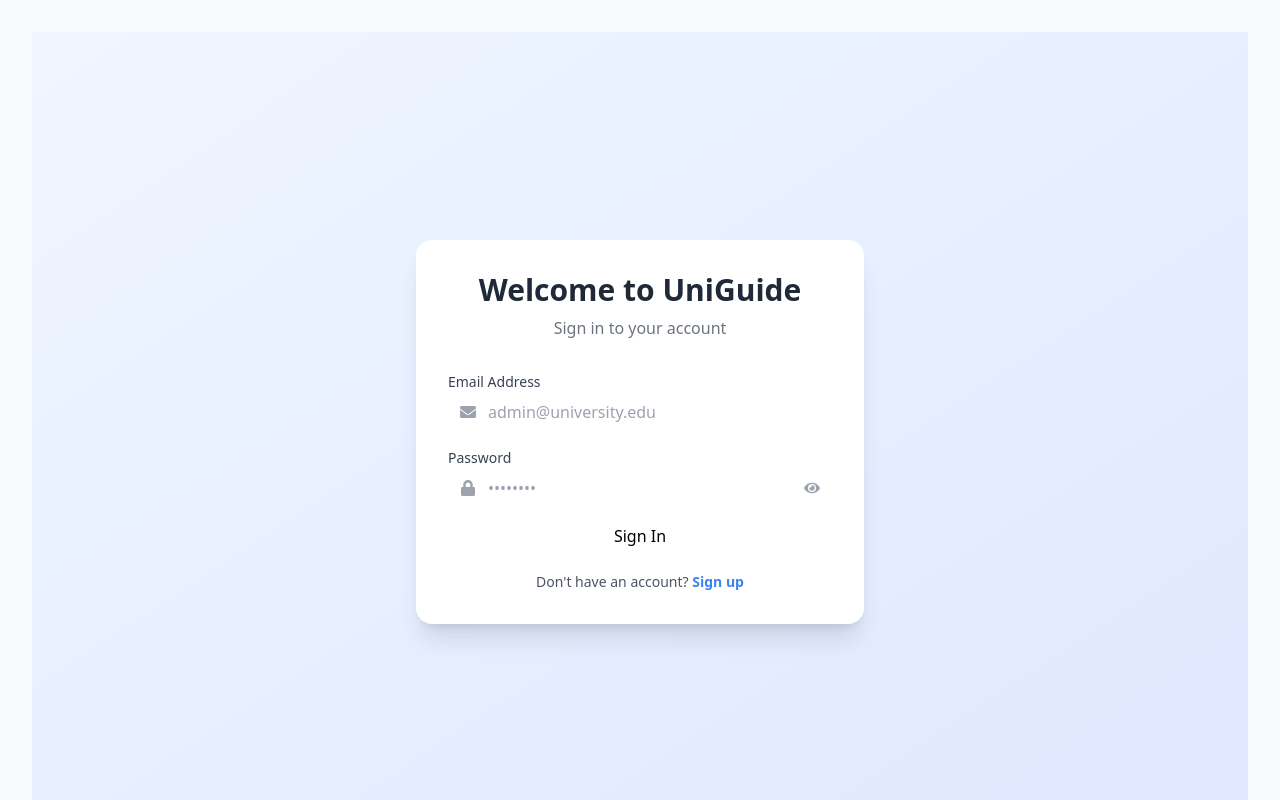
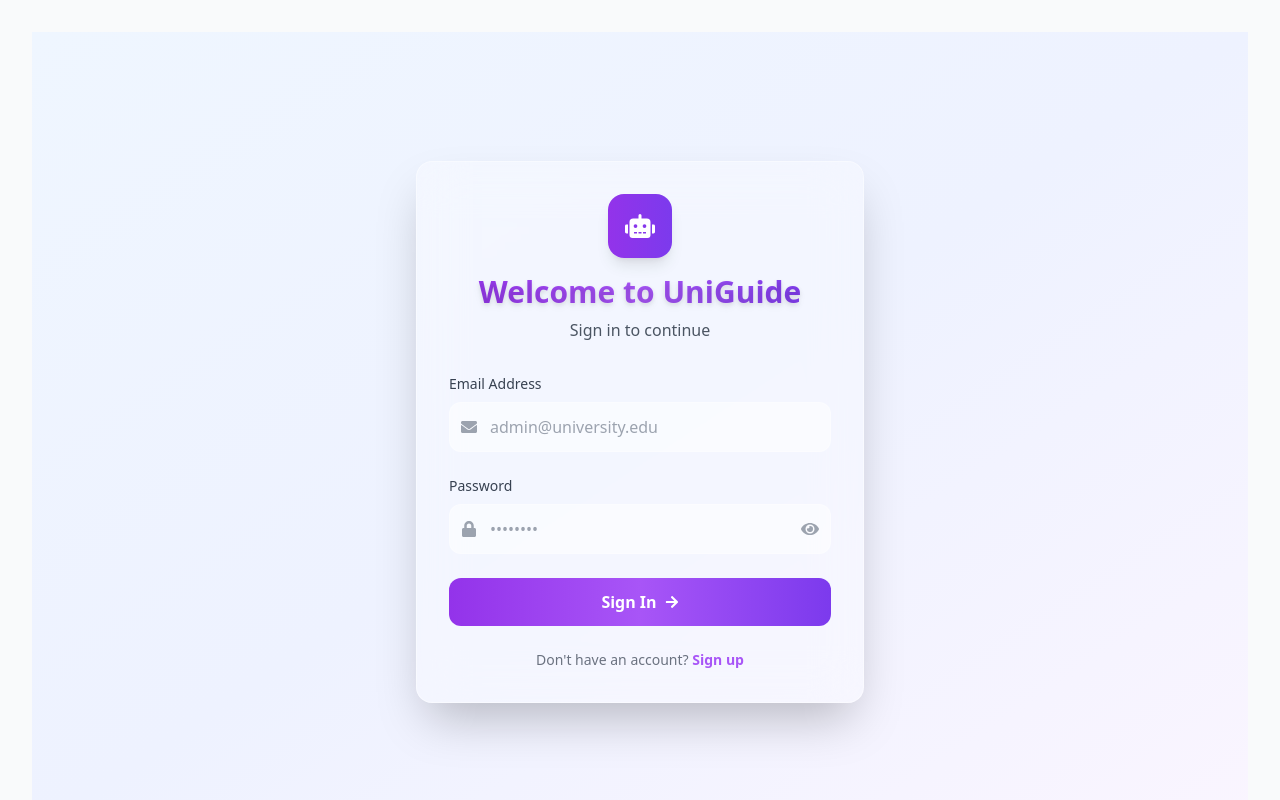
Before and after one commit to malakkazzam/academic-advisor-chat, a React (Vite) app: page /login in a window 1280 px wide. Built offline with nearby package versions, Linux system fonts and the light colour scheme.

Commit message:
Apply same glass morphism design to Register page

```diff
--- a/src/components/Auth/Login.jsx
+++ b/src/components/Auth/Login.jsx
@@ -2,7 +2,7 @@
 import { useState } from "react";
 import { Link } from "react-router-dom";
 import { useAuth } from "../../hooks/useAuth";
-import { FaEnvelope, FaLock, FaEye, FaEyeSlash } from "react-icons/fa";
+import { FaEnvelope, FaLock, FaEye, FaEyeSlash, FaArrowRight, FaRobot } from "react-icons/fa";
 
 const Login = () => {
   const [email, setEmail] = useState("");
@@ -26,11 +26,20 @@ const Login = () => {
   };
 
   return (
-    <div className="min-h-screen flex items-center justify-center bg-gradient-to-br from-blue-50 to-indigo-100 p-4">
-      <div className="bg-white p-6 sm:p-8 rounded-2xl shadow-xl w-full max-w-md">
+    <div className="min-h-screen flex items-center justify-center bg-gradient-to-br from-blue-50 via-indigo-50 to-purple-50 p-4">
+      <div className="bg-white/30 backdrop-blur-xl p-6 sm:p-8 rounded-2xl shadow-2xl w-full max-w-md border border-white/40">
         <div className="text-center mb-8">
-          <h2 className="text-2xl sm:text-3xl font-bold text-gray-800">Welcome to UniGuide</h2>
-          <p className="text-gray-500 text-sm sm:text-base mt-2">Sign in to your account</p>
+          {/* Robot Logo */}
+          <div className="w-16 h-16 mx-auto mb-4 rounded-2xl bg-gradient-to-r from-purple-600 to-violet-600 flex items-center justify-center shadow-lg">
+            <FaRobot className="text-white text-3xl" />
+          </div>
+
+          {/* ✅ Welcome text with same gradient as button and simple shadow */}
+                  <h2 className="text-2xl sm:text-3xl font-bold bg-gradient-to-r from-purple-600 via-purple-500 to-violet-600 bg-clip-text text-transparent"
+              style={{ textShadow: '0 2px 4px rgba(0,0,0,0.1), 0 4px 8px rgba(0,0,0,0.05)' }}>
+            Welcome to UniGuide
+          </h2>
+          <p className="text-gray-600 text-sm sm:text-base mt-2">Sign in to continue</p>
         </div>
 
         <form onSubmit={handleSubmit} className="space-y-6">
@@ -38,13 +47,13 @@ const Login = () => {
             <label className="block text-sm font-medium text-gray-700 mb-2">
               Email Address
             </label>
-            <div className="relative">
-              <FaEnvelope className="absolute left-3 top-1/2 transform -translate-y-1/2 text-gray-400" />
+            <div className="relative group">
+              <FaEnvelope className="absolute left-3 top-1/2 transform -translate-y-1/2 text-gray-400 group-focus-within:text-purple-500 transition-colors duration-200" />
               <input
                 type="email"
                 value={email}
                 onChange={(e) => setEmail(e.target.value)}
-                className="input-field pl-10"
+                className="w-full pl-10 pr-4 py-3 border border-white/30 rounded-xl focus:outline-none focus:ring-2 focus:ring-purple-500 focus:border-transparent transition-all duration-200 bg-white/50 text-gray-800 placeholder:text-gray-400"
                 placeholder="admin@university.edu"
                 required
                 disabled={loading}
@@ -56,13 +65,13 @@ const Login = () => {
             <label className="block text-sm font-medium text-gray-700 mb-2">
               Password
             </label>
-            <div className="relative">
-              <FaLock className="absolute left-3 top-1/2 transform -translate-y-1/2 text-gray-400" />
+            <div className="relative group">
+              <FaLock className="absolute left-3 top-1/2 transform -translate-y-1/2 text-gray-400 group-focus-within:text-purple-500 transition-colors duration-200" />
               <input
                 type={showPassword ? "text" : "password"}
                 value={password}
                 onChange={(e) => setPassword(e.target.value)}
-                className="input-field pl-10 pr-10"
+                className="w-full pl-10 pr-12 py-3 border border-white/30 rounded-xl focus:outline-none focus:ring-2 focus:ring-purple-500 focus:border-transparent transition-all duration-200 bg-white/50 text-gray-800 placeholder:text-gray-400"
                 placeholder="••••••••"
                 required
                 disabled={loading}
@@ -70,32 +79,50 @@ const Login = () => {
               <button
                 type="button"
                 onClick={() => setShowPassword(!showPassword)}
-                className="absolute right-3 top-1/2 transform -translate-y-1/2 text-gray-400 hover:text-gray-600"
+                className="absolute right-3 top-1/2 transform -translate-y-1/2 text-gray-400 hover:text-purple-500 transition-colors duration-200"
               >
-                {showPassword ? <FaEyeSlash size={16} /> : <FaEye size={16} />}
+                {showPassword ? <FaEyeSlash size={18} /> : <FaEye size={18} />}
               </button>
             </div>
           </div>
 
+          {/* <div className="flex justify-end">
+            <Link
+              to="/forgot-password"
+              className="text-sm text-purple-500 hover:text-purple-600 transition-colors duration-200 font-medium"
+            >
+              Forgot password?
+            </Link>
+          </div> */}
+
+          {/* Button with same gradient */}
           <button
             type="submit"
             disabled={loading}
-            className="btn-primary w-full disabled:opacity-50"
+            className="group relative w-full py-3 bg-gradient-to-r from-purple-600 via-purple-500 to-violet-600 text-white rounded-xl font-semibold overflow-hidden transition-all duration-300 hover:shadow-xl hover:shadow-purple-500/30 hover:-translate-y-0.5 active:translate-y-0 disabled:opacity-50 disabled:cursor-not-allowed disabled:hover:translate-y-0"
           >
-            {loading ? (
-              <span className="flex items-center justify-center gap-2">
-                <div className="animate-spin rounded-full h-4 w-4 border-b-2 border-white"></div>
-                Signing in...
-              </span>
-            ) : (
-              "Sign In"
-            )}
+            {/* Shine effect */}
+            <div className="absolute inset-0 bg-gradient-to-r from-white/0 via-white/20 to-white/0 -translate-x-full group-hover:translate-x-full transition-transform duration-700"></div>
+
+            <span className="relative flex items-center justify-center gap-2">
+              {loading ? (
+                <>
+                  <div className="animate-spin rounded-full h-5 w-5 border-b-2 border-white"></div>
+                  <span>Signing in...</span>
+                </>
+              ) : (
+                <>
+                  <span>Sign In</span>
+                  <FaArrowRight className="text-sm group-hover:translate-x-1 transition-transform duration-200" />
+                </>
+              )}
+            </span>
           </button>
         </form>
 
-        <p className="text-center mt-6 text-gray-600 text-sm">
+        <p className="text-center mt-6 text-gray-500 text-sm">
           Don't have an account?{' '}
-          <Link to="/register" className="text-primary-500 hover:text-primary-600 font-semibold">
+          <Link to="/register" className="text-purple-500 hover:text-purple-600 font-semibold transition-colors duration-200">
             Sign up
           </Link>
         </p>
```
Also changed, not shown: src/components/Auth/Register.jsx (+56 -32 lines).
